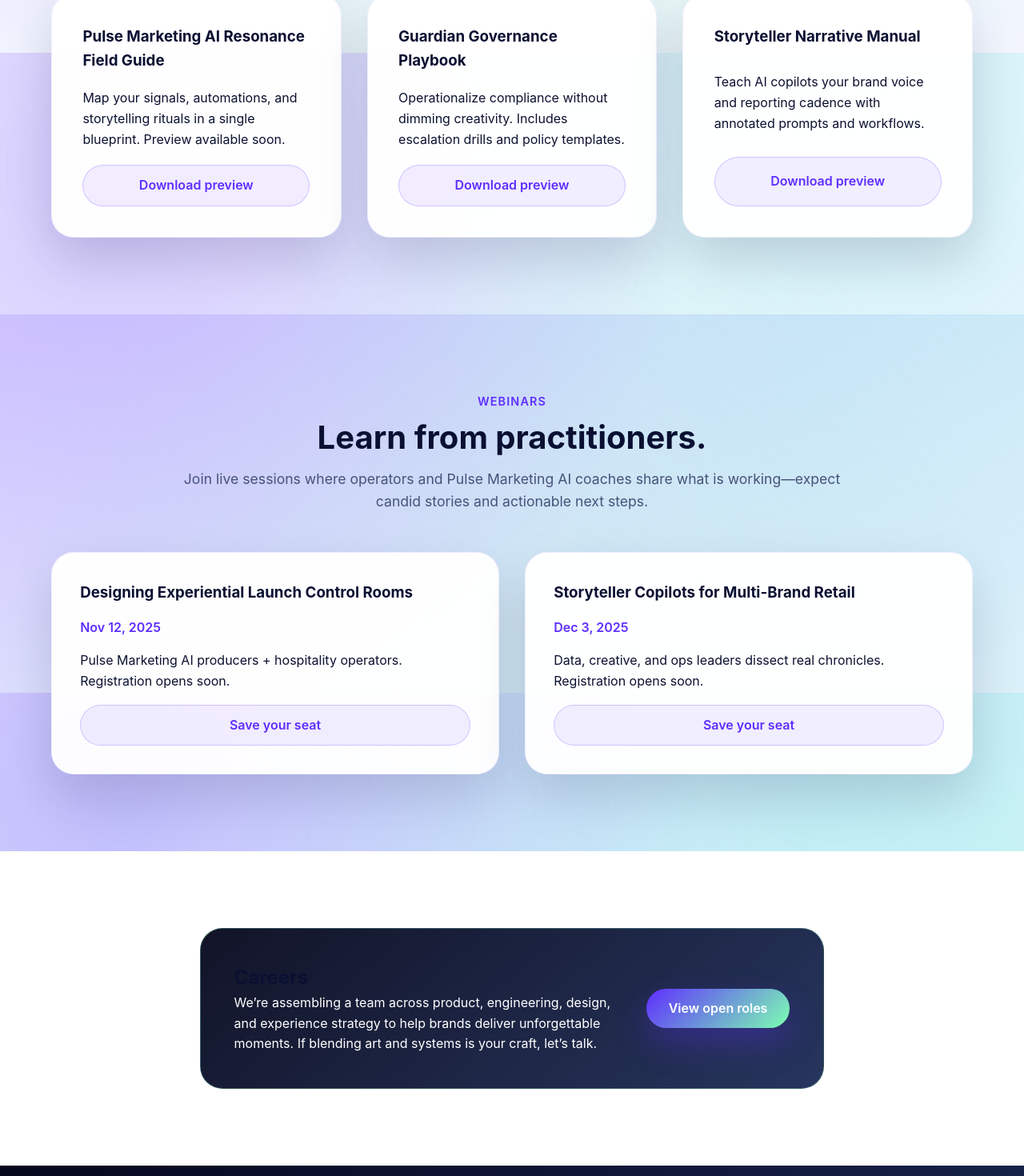
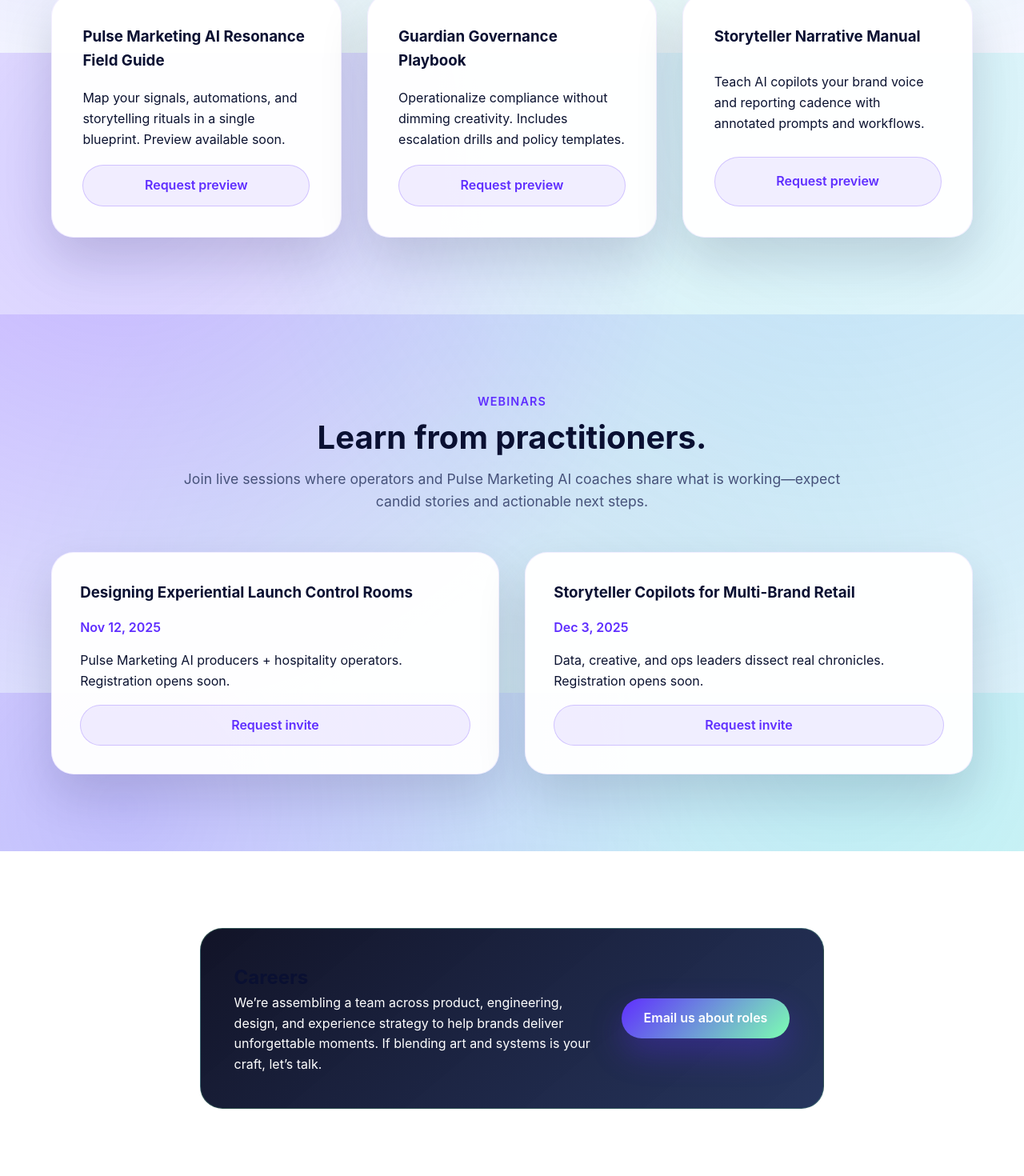
Before and after one commit to deleskie/pulsemarketing-ai.github.io, a React (Vite) app: page /resources in a window 1280 px wide. Shown: the part 2334-3804 px from the top of the page at 80% size. Built offline with nearby package versions, Linux system fonts and the light colour scheme.

Commit message:
Clarify resource mailto CTAs

```diff
--- a/src/pages/Resources.tsx
+++ b/src/pages/Resources.tsx
@@ -118,7 +118,7 @@
               <h3>{guide.title}</h3>
               <p>{guide.description}</p>
               <a href={guide.link} className="btn btn--ghost">
-                Download preview
+                Request preview
               </a>
             </article>
           ))}
@@ -140,7 +140,7 @@
               <p className="resources-webinars__date">{webinar.date}</p>
               <p>{webinar.presenters}</p>
               <a href={webinar.link} className="btn btn--ghost">
-                Save your seat
+                Request invite
               </a>
             </article>
           ))}
@@ -155,11 +155,8 @@
               We’re assembling a team across product, engineering, design, and experience strategy to help brands deliver unforgettable moments. If blending art and systems is your craft, let’s talk.
             </p>
           </div>
-          <a
-            className="btn btn--primary"
-            href={makeMailto('Careers inquiry')}
-          >
-            View open roles
+          <a className="btn btn--primary" href={makeMailto('Careers inquiry')}>
+            Email us about roles
           </a>
         </div>
       </section>
```
